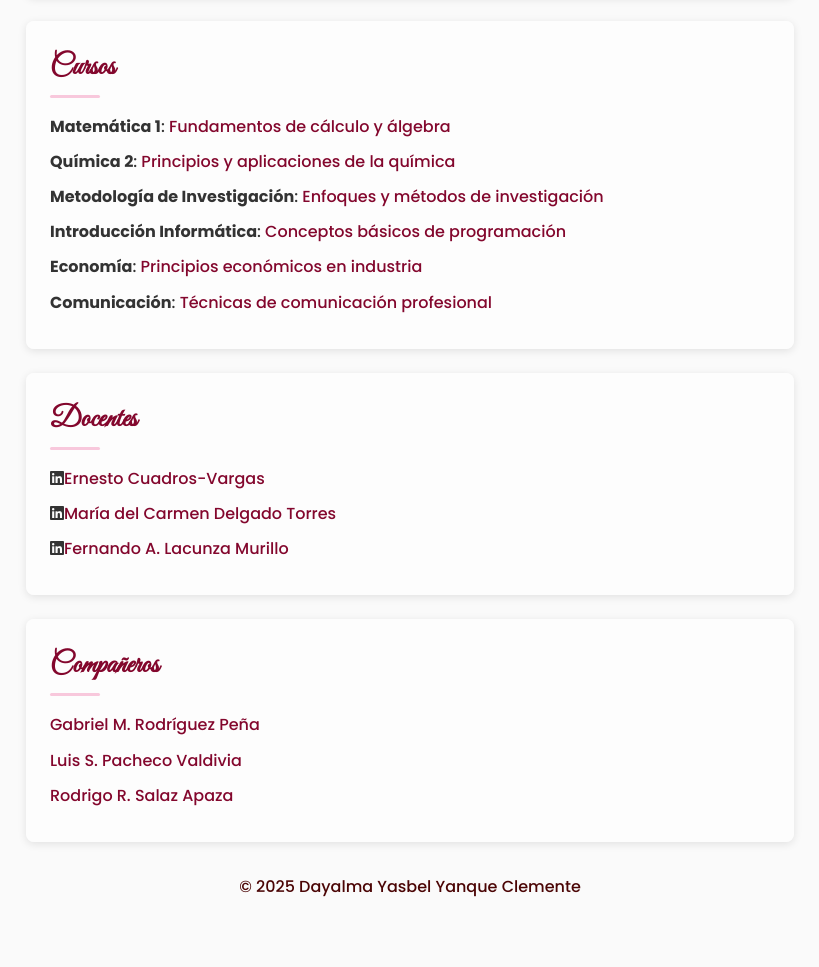
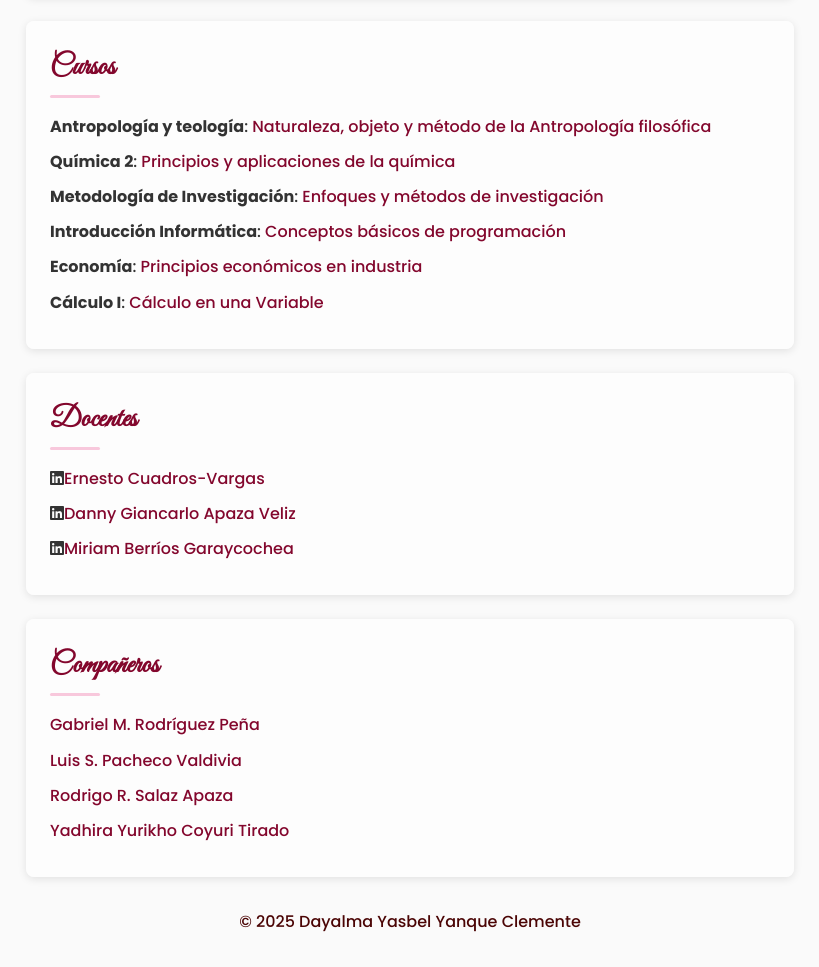
Before and after one commit to dayalma-yasbel-yanque-clemente/mi-pagina-web, a plain HTML site: page index.html in a window 1280 px wide. Shown: the part 1198-2165 px from the top of the page, without its empty margins (230-1049 px from the left). Before the commit the page ends 2130 px from the top, so only its background shows below. Drawn offline with Linux system fonts and the light colour scheme.

Commit message:
Actualizo contenido y diseño web

```diff
--- a/index.html
+++ b/index.html
@@ -164,7 +164,8 @@
             <ul class="contactos">
                 <li><i class="fas fa-envelope" aria-hidden="true"></i><a
                         href="mailto:dayalma.yanque@ucsp.edu.pe">dayalma.yanque@ucsp.edu.pe</a></li>
-                <li><i class="fas fa-phone" aria-hidden="true"></i><a href="tel:+51937467560">+51 937 467 560</a></li>
+                <li><i class="fas fa-github" aria-hidden="true"></i><a
+                        href="https://github.com/dayalma-yasbel-yanque-clemente">github.com</a></li>
                 <li><i class="fab fa-linkedin" aria-hidden="true"></i><a
                         href="https://www.linkedin.com/in/dayalma-yasbel-yanque-clemente-68b612367/?originalSubdomain=pe"
                         target="_blank" rel="noopener noreferrer">LinkedIn</a></li>
@@ -187,9 +188,10 @@
         <section id="cursos" aria-label="Cursos actuales">
             <h2>Cursos</h2>
             <ul>
-                <li><strong>Matemática 1</strong>: <a
-                        href="https://ucsp.edu.pe/publicaciones/guia-de-practica-de-algebra-y-geometria/">Fundamentos de
-                        cálculo y álgebra</a></li>
+                <li><strong>Antropología y teología</strong>: <a
+                        href="https://ucsp.edu.pe/publicaciones/guia-de-practica-de-algebra-y-geometria/">Naturaleza,
+                        objeto y método
+                        de la Antropología filosófica</a></li>
                 <li><strong>Química 2</strong>: <a
                         href="https://ucsp.edu.pe/investigacion/institutos-centros/grupo-investigacion-quimica-avanzada/">Principios
                         y aplicaciones de la química</a></li>
@@ -197,7 +199,7 @@
                 </li>
                 <li><strong>Introducción Informática</strong>: <a href="#">Conceptos básicos de programación</a></li>
                 <li><strong>Economía</strong>: <a href="#">Principios económicos en industria</a></li>
-                <li><strong>Comunicación</strong>: <a href="#">Técnicas de comunicación profesional</a></li>
+                <li><strong>Cálculo I</strong>: <a href="#">Cálculo en una Variable</a></li>
             </ul>
         </section>
 
@@ -206,12 +208,13 @@
             <ul>
                 <li><i class="fab fa-linkedin" aria-hidden="true"></i><a href="https://www.linkedin.com/in/ecuadrosv/"
                         target="_blank" rel="noopener noreferrer">Ernesto Cuadros-Vargas</a></li>
+                <li><i class="fab fa-linkedin" aria-hidden="true"></i><a href="https://www.linkedin.com/in/dgav/"
+                        target="_blank" rel="noopener noreferrer">Danny Giancarlo Apaza Veliz
+                    </a></li>
                 <li><i class="fab fa-linkedin" aria-hidden="true"></i><a
-                        href="https://www.linkedin.com/in/mar%C3%ADa-del-carmen-delgado-torres-76860446/"
-                        target="_blank" rel="noopener noreferrer">María del Carmen Delgado Torres</a></li>
-                <li><i class="fab fa-linkedin" aria-hidden="true"></i><a
-                        href="https://www.linkedin.com/in/fernando-alberto-lacunza-murillo-604580220/" target="_blank"
-                        rel="noopener noreferrer">Fernando A. Lacunza Murillo</a></li>
+                        href="https://www.linkedin.com/in/miriam-berr%C3%ADos-garaycochea-b1748528/" target="_blank"
+                        rel="noopener noreferrer">Miriam Berríos Garaycochea
+                    </a></li>
             </ul>
         </section>
 
@@ -222,8 +225,10 @@
                         target="_blank" rel="noopener noreferrer">Gabriel M. Rodríguez Peña</a></li>
                 <li><a href="https://luisstefanopachecovaldivia.github.io/LuisStefanoPachecoValdivia/" target="_blank"
                         rel="noopener noreferrer">Luis S. Pacheco Valdivia</a></li>
-                <li><a href="https://luisstefanopachecovaldivia.github.io/LuisStefanoPachecoValdivia/" target="_blank"
+                <li><a href="https://rodrigorembrantsalasapaza.github.io/RodrigoRembrantSalasApaza/" target="_blank"
                         rel="noopener noreferrer">Rodrigo R. Salaz Apaza</a></li>
+                <li><a href="https://yadhirayurikhocoyuritirado.github.io/yadhirayurikhocoyuri/" target="_blank"
+                        rel="noopener noreferrer">Yadhira Yurikho Coyuri Tirado</a></li>
             </ul>
         </section>
 
```
